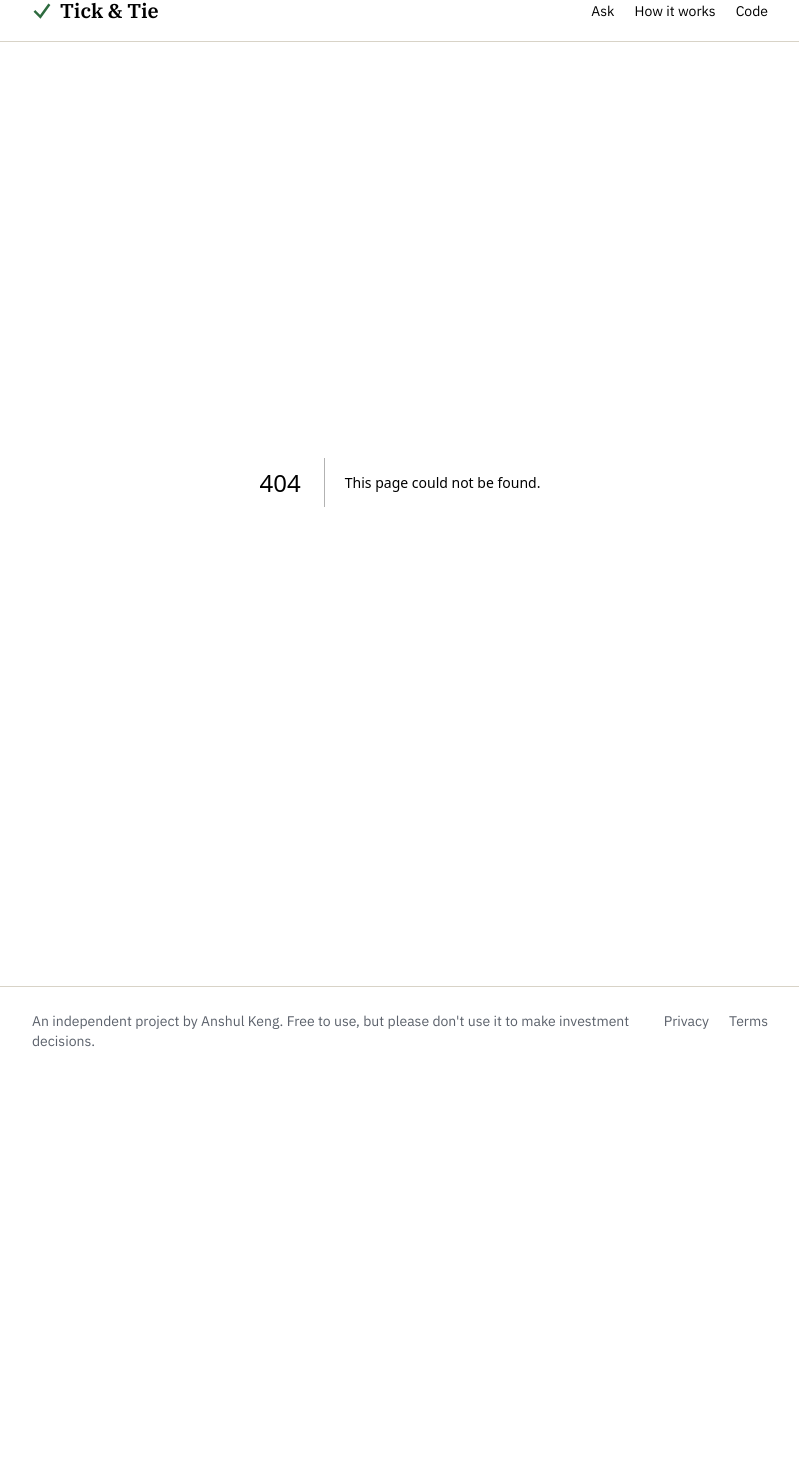
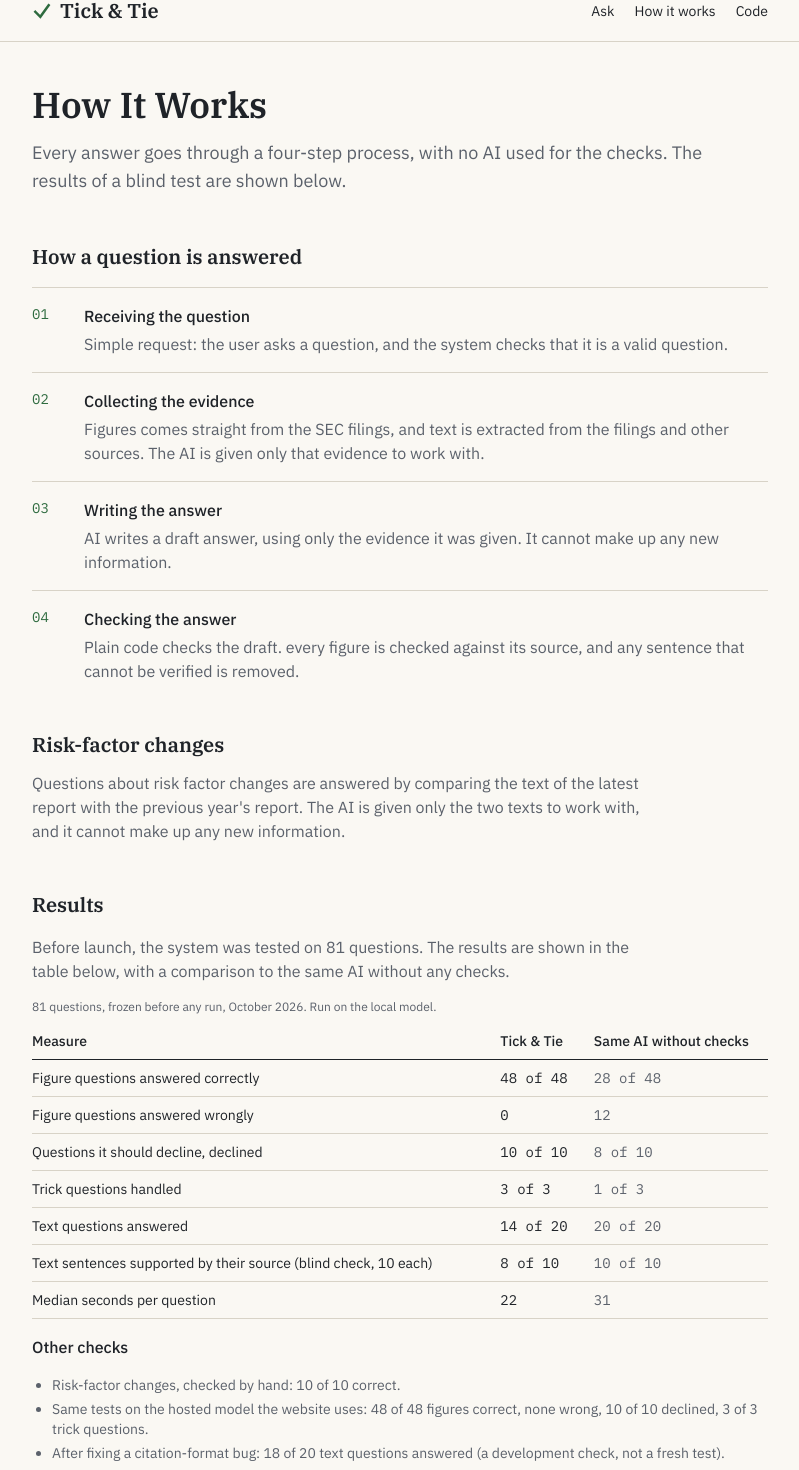
Before and after one commit to anshulkeng/TickandTie, a Next.js app in the folder web/: page /how-it-works in a window 1280 px wide. Before the commit this address had no page. Shown: the part 19-1489 px from the top of the page, without its empty margins (240-1039 px from the left). Before the commit the page ends 1094 px from the top, so only its background shows below. Built offline with nearby package versions, Linux system fonts and the light colour scheme.

Commit message:
Website step 4: How it works page with the real results and limits

```diff
--- /dev/null
+++ b/web/src/app/how-it-works/page.tsx
@@ -0,0 +1,99 @@
+import type { Metadata } from "next";
+
+import { Copy } from "@/components/Copy";
+import { howItWorks, howItWorksLabels as labels, results } from "@/content/howItWorks";
+
+export const metadata: Metadata = { title: "How it works | Tick & Tie" };
+
+const RESULTS_URL = "https://github.com/anshulkeng/TickandTie/blob/main/eval/RESULTS.md";
+
+export default function HowItWorks() {
+  return (
+    <div className="space-y-12">
+      <section className="space-y-3">
+        <h1 className="font-serif text-3xl font-semibold leading-tight sm:text-4xl">
+          <Copy text={howItWorks.heading} />
+        </h1>
+        <p className="max-w-prose text-lg text-muted">
+          <Copy text={howItWorks.intro} />
+        </p>
+      </section>
+
+      <section aria-labelledby="steps-heading" className="space-y-4">
+        <h2 id="steps-heading" className="font-serif text-xl font-semibold">{labels.stepsHeading}</h2>
+        <ol className="space-y-4">
+          {howItWorks.steps.map((step, index) => (
+            <li key={step.title} className="grid grid-cols-[2.5rem_1fr] gap-3 border-t border-rule pt-4">
+              <span className="font-mono text-sm text-tick">{String(index + 1).padStart(2, "0")}</span>
+              <div className="space-y-1">
+                <h3 className="font-medium">
+                  <Copy text={step.title} />
+                </h3>
+                <p className="text-muted">
+                  <Copy text={step.body} />
+                </p>
+              </div>
+            </li>
+          ))}
+        </ol>
+      </section>
+
+      <section aria-labelledby="diff-heading" className="space-y-3">
+        <h2 id="diff-heading" className="font-serif text-xl font-semibold">{labels.diffHeading}</h2>
+        <p className="max-w-prose text-muted">
+          <Copy text={howItWorks.riskDiff} />
+        </p>
+      </section>
+
+      <section aria-labelledby="results-heading" className="space-y-4">
+        <h2 id="results-heading" className="font-serif text-xl font-semibold">{labels.resultsHeading}</h2>
+        <p className="max-w-prose text-muted">
+          <Copy text={howItWorks.resultsIntro} />
+        </p>
+        <div className="overflow-x-auto">
+          <table className="w-full min-w-[32rem] border-collapse text-sm">
+            <caption className="pb-2 text-left text-xs text-muted">{labels.tableCaption}</caption>
+            <thead>
+              <tr className="border-b border-ink text-left">
+                <th scope="col" className="py-2 pr-4 font-medium">{labels.colMeasure}</th>
+                <th scope="col" className="py-2 pr-4 font-medium">{labels.colTickAndTie}</th>
+                <th scope="col" className="py-2 font-medium">{labels.colBaseline}</th>
+              </tr>
+            </thead>
+            <tbody>
+              {results.rows.map((row) => (
+                <tr key={row.label} className="border-b border-rule">
+                  <th scope="row" className="py-2 pr-4 text-left font-normal">{row.label}</th>
+                  <td className="py-2 pr-4 font-mono">{row.tickAndTie}</td>
+                  <td className="py-2 font-mono text-muted">{row.baseline}</td>
+                </tr>
+              ))}
+            </tbody>
+          </table>
+        </div>
+        <h3 className="font-medium">{labels.otherChecks}</h3>
+        <ul className="list-disc space-y-1 pl-5 text-sm text-muted">
+          {results.otherChecks.map((check) => (
+            <li key={check}>{check}</li>
+          ))}
+        </ul>
+      </section>
+
+      <section aria-labelledby="limits-heading" className="space-y-3">
+        <h2 id="limits-heading" className="font-serif text-xl font-semibold">{labels.limitsHeading}</h2>
+        <ul className="list-disc space-y-2 pl-5 text-muted">
+          {howItWorks.limits.map((limit) => (
+            <li key={limit}>
+              <Copy text={limit} />
+            </li>
+          ))}
+        </ul>
+      </section>
+
+      <p className="text-sm">
+        <Copy text={howItWorks.sourceNote} />{" "}
+        <a href={RESULTS_URL} className="underline underline-offset-4">{labels.sourceLink}</a>
+      </p>
+    </div>
+  );
+}
--- /dev/null
+++ b/web/src/content/howItWorks.ts
@@ -0,0 +1,70 @@
+/**
+ * Text for the How it works page. Every TODO is for Anshul to write (design rule: no AI-written copy).
+ * Each TODO is shown on the page in a dashed box until it is replaced.
+ */
+export const howItWorks = {
+  heading: "How It Works",
+  intro: "Every answer goes through a four-step process, with no AI used for the checks. The results of a blind test are shown below.",
+  steps: [
+    {
+      title: "Receiving the question",
+      body: "Simple request: the user asks a question, and the system checks that it is a valid question.",
+    },
+    {
+      title: "Collecting the evidence",
+      body: "Figures comes straight from the SEC filings, and text is extracted from the filings and other sources. The AI is given only that evidence to work with.",
+    },
+    {
+      title: "Writing the answer",
+      body: "AI writes a draft answer, using only the evidence it was given. It cannot make up any new information.",
+    },
+    {
+      title: "Checking the answer",
+      body: "Plain code checks the draft. every figure is checked against its source, and any sentence that cannot be verified is removed.",
+    },
+  ],
+  riskDiff: "Questions about risk factor changes are answered by comparing the text of the latest report with the previous year's report. The AI is given only the two texts to work with, and it cannot make up any new information.",
+  resultsIntro: "Before launch, the system was tested on 81 questions. The results are shown in the table below, with a comparison to the same AI without any checks.",
+  limits: [
+    "It can answer only questions about the 12 companies it knows about, and only about the years for which it has filings.",
+    "The checks confirm that the answer is faithful to the source, but they cannot confirm that the source itself is correct.",
+    "In a small number of cases, the AI may refuse to answer a question even though it could have answered it correctly. This is a design choice to avoid giving wrong answers.",
+    "Some features were added after testing, so the results do not reflect the current capabilities of the system.",
+  ],
+  sourceNote: "The full results and method are on GitHub, including the 81 questions and their answers, the code that checks the answers, and the evaluation",
+};
+
+/** Section headings and table labels. DRAFTED BY CLAUDE as working text; rewrite any before launch. */
+export const howItWorksLabels = {
+  stepsHeading: "How a question is answered",
+  diffHeading: "Risk-factor changes",
+  resultsHeading: "Results",
+  limitsHeading: "Limits",
+  tableCaption: "81 questions, frozen before any run, October 2026. Run on the local model.",
+  colMeasure: "Measure",
+  colTickAndTie: "Tick & Tie",
+  colBaseline: "Same AI without checks",
+  otherChecks: "Other checks",
+  sourceLink: "Full results and method on GitHub",
+};
+
+/**
+ * Evaluation results, copied exactly from eval/RESULTS.md. These are numbers, not copy:
+ * change them only if the results file changes.
+ */
+export const results = {
+  rows: [
+    { label: "Figure questions answered correctly", tickAndTie: "48 of 48", baseline: "28 of 48" },
+    { label: "Figure questions answered wrongly", tickAndTie: "0", baseline: "12" },
+    { label: "Questions it should decline, declined", tickAndTie: "10 of 10", baseline: "8 of 10" },
+    { label: "Trick questions handled", tickAndTie: "3 of 3", baseline: "1 of 3" },
+    { label: "Text questions answered", tickAndTie: "14 of 20", baseline: "20 of 20" },
+    { label: "Text sentences supported by their source (blind check, 10 each)", tickAndTie: "8 of 10", baseline: "10 of 10" },
+    { label: "Median seconds per question", tickAndTie: "22", baseline: "31" },
+  ],
+  otherChecks: [
+    "Risk-factor changes, checked by hand: 10 of 10 correct.",
+    "Same tests on the hosted model the website uses: 48 of 48 figures correct, none wrong, 10 of 10 declined, 3 of 3 trick questions.",
+    "After fixing a citation-format bug: 18 of 20 text questions answered (a development check, not a fresh test).",
+  ],
+};
```
